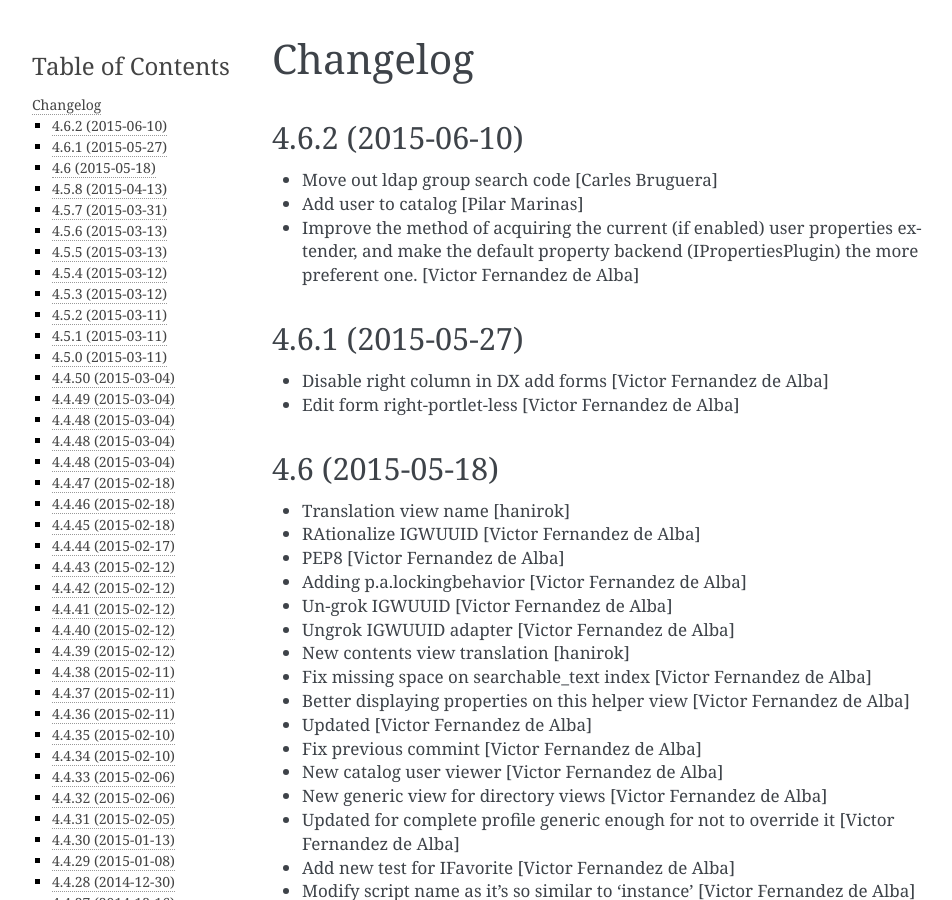
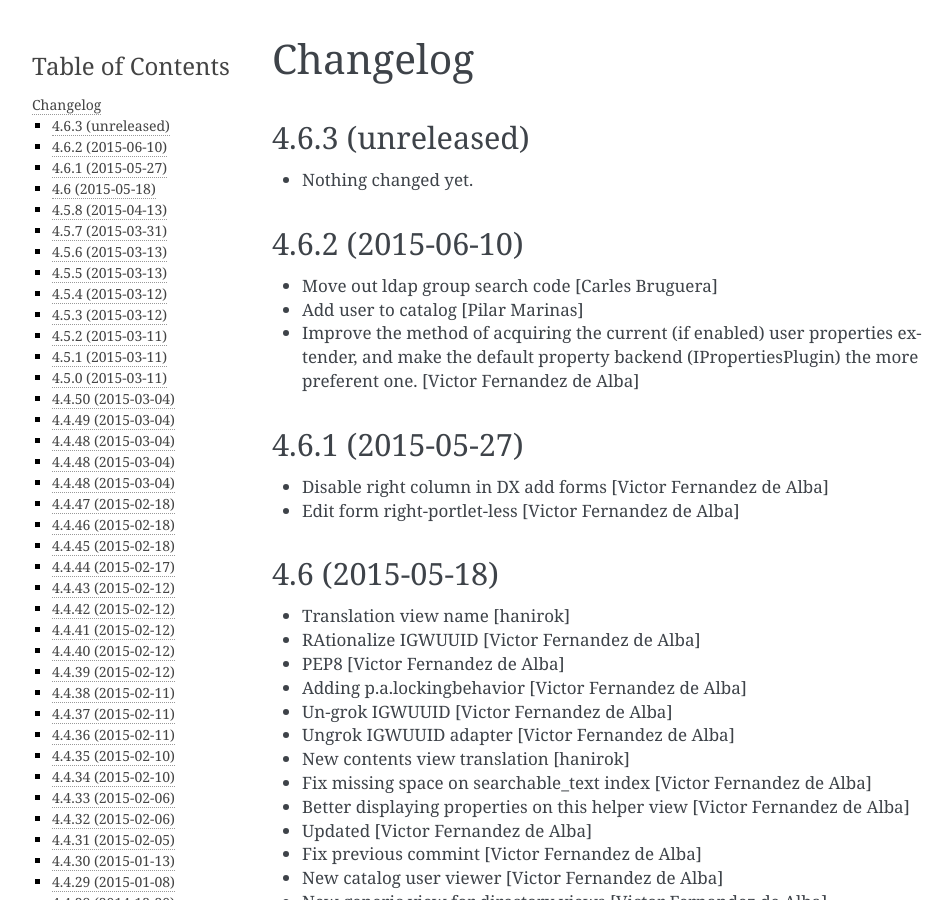
Before and after one commit to UPCnet/genweb.core, a Sphinx documentation site: the page built from docs/HISTORY.rst, in a window 1280 px wide and 900 px high. Shown: the whole window, without its empty margins (148-1100 px from the left). Built offline with Sphinx 7.4.7, drawn with Linux system fonts in a browser that asks for light colours.

Commit message:
Back to development: 4.6.3

```diff
--- a/docs/HISTORY.rst
+++ b/docs/HISTORY.rst
@@ -1,5 +1,11 @@
 Changelog
 =========
+
+4.6.3 (unreleased)
+------------------
+
+- Nothing changed yet.
+
 
 4.6.2 (2015-06-10)
 ------------------
--- a/setup.py
+++ b/setup.py
@@ -1,7 +1,7 @@
 from setuptools import setup, find_packages
 import os
 
-version = '4.6.2'
+version = '4.6.3.dev0'
 
 README = open('README.rst').read()
 HISTORY = open(os.path.join('docs', 'HISTORY.rst')).read()
```
